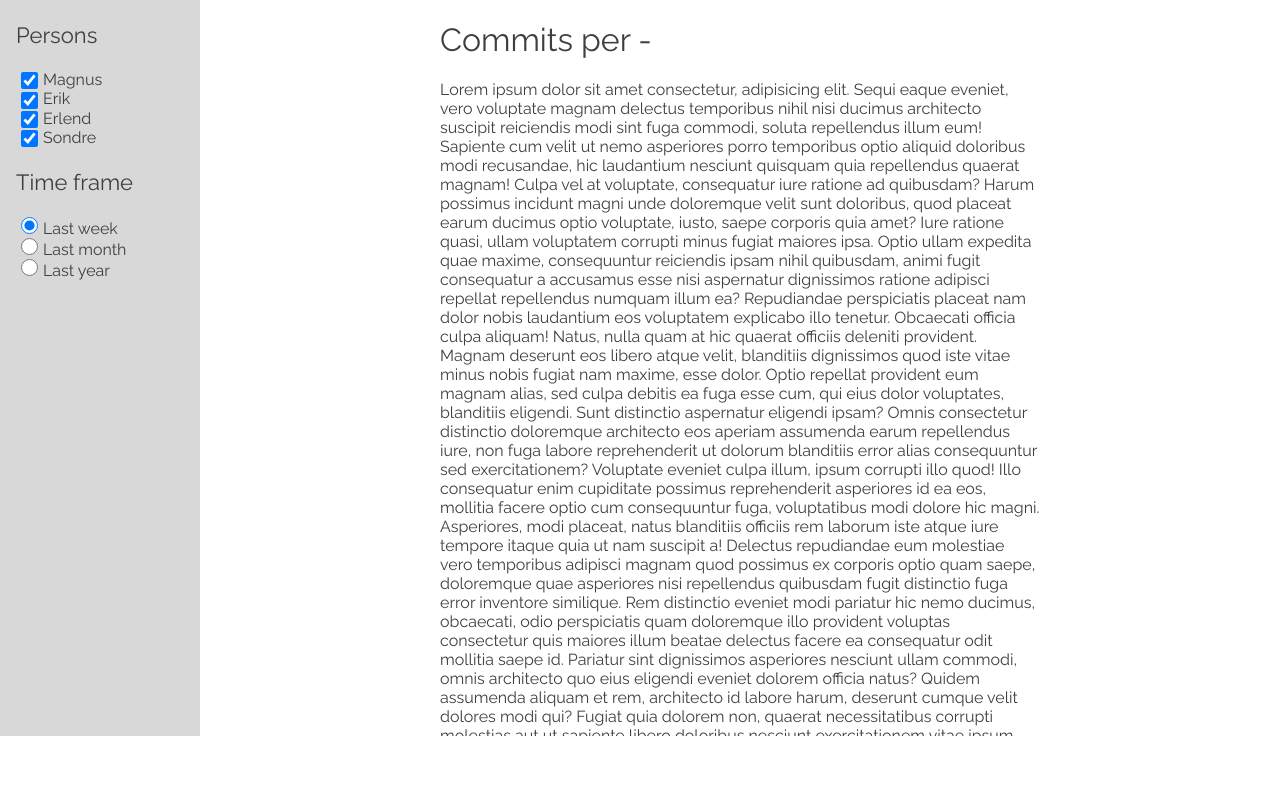
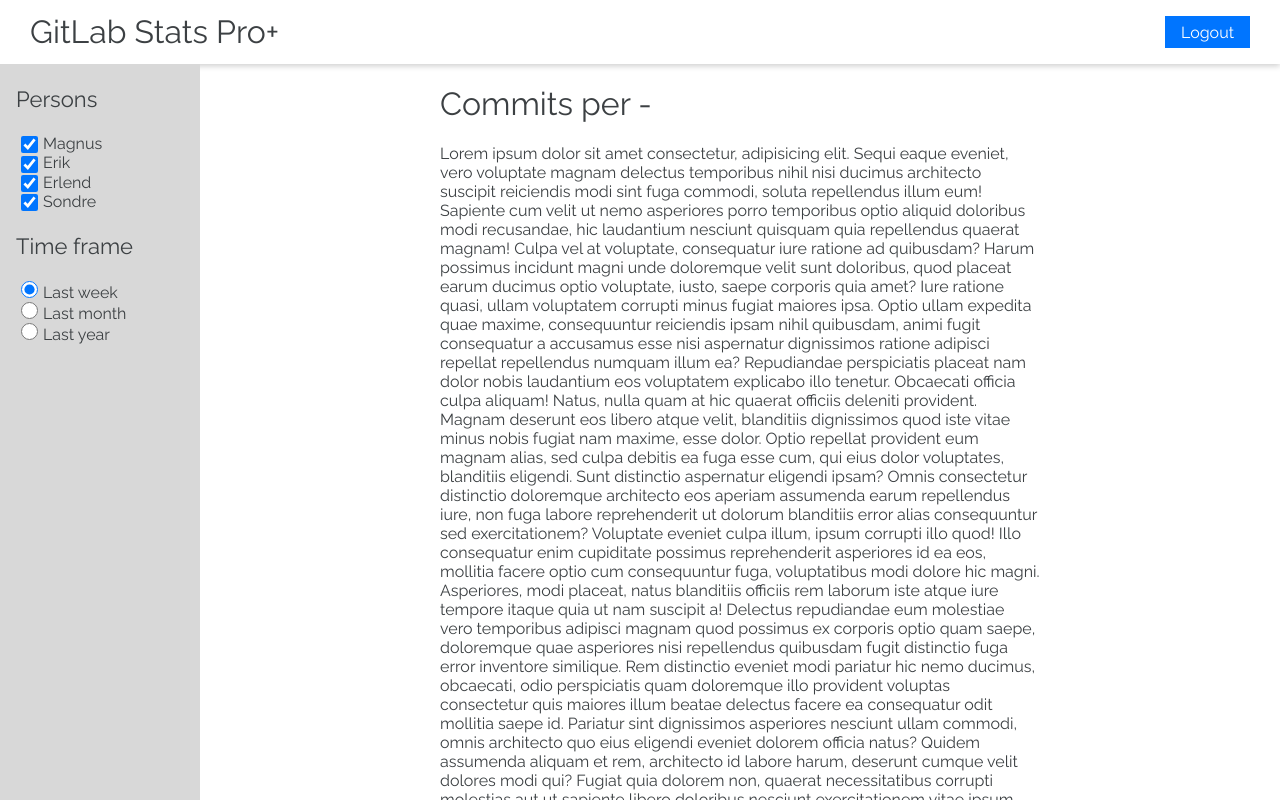
Before and after one commit to erlestor/gitlabstats, a React (Create React App) app: page / in a window 1280 px wide. Both pictures are taken after typing "Sample", "Sample123" into the empty fields and a click on the button "Logg inn". Built offline with nearby package versions, Linux system fonts and the light colour scheme.

Commit message:
#17 create logout button

```diff
--- a/src/App.tsx
+++ b/src/App.tsx
@@ -3,20 +3,25 @@
 import './App.css';
 import { FrontPage } from './frontPage';
 import StatsPage from './stats-page';
+import Header from './header/header'
 
 function App() {
 
-  // TODO: set to save value from localStorage
   const [showFrontPage, setShowFrontPage] = useState(true);
 
   if (!showFrontPage) {
-    return <StatsPage/>
+    return <>
+      <Header setShowFrontPage={setShowFrontPage} />
+      <StatsPage />
+    </>
   }
 
   return (
-    <FrontPage callback={(token, password) => {
-      setShowFrontPage(false);
-    }}/>
+    <>
+      <FrontPage callback={(token, password) => {
+        setShowFrontPage(false);
+      }} />
+    </>
   );
 }
 
--- a/src/header/header.module.css
+++ b/src/header/header.module.css
@@ -1,6 +1,8 @@
 .header {
   box-shadow: rgb(0 0 0 / 20%) 0 2px 6px 0;
   height: 64px;
+  display: flex;
+  justify-content: space-between;
 }
 
 .header h1 {
@@ -8,3 +10,11 @@
     margin-left: 30px;
     line-height: var(--header-size);
 }
+
+.header button {
+  display: block;
+  margin-right: 30px;
+  border-radius: 0px;
+  background-color: #0075FF;
+  color: white;
+}
--- a/src/header/header.tsx
+++ b/src/header/header.tsx
@@ -1,9 +1,21 @@
-import React from "react";
+import React, { useState } from "react";
 import styles from "./header.module.css";
-export function Header() {
+
+
+
+export default function Header(props: {
+    setShowFrontPage: (show: boolean) => void
+}) {
+
+    function handleLogout() {
+        localStorage.clear();
+        props.setShowFrontPage(true);
+    }
+
     return (
         <header className={styles.header}>
             <h1>GitLab Stats Pro+</h1>
+                <button onClick={handleLogout}>Logout</button>
         </header>
     );
 }
--- a/src/stats-page/index.tsx
+++ b/src/stats-page/index.tsx
@@ -3,6 +3,7 @@
 
 export default function StatsPage() {
   return (
+    <>
     <div className="flex">
       <SideBar />
       <div className={styles.scrollWrapper}>
@@ -111,5 +112,6 @@
         </main>
       </div>
     </div>
+    </>
   );
 }
```
Also changed, not shown: src/frontPage.tsx (line endings or trailing spaces).
